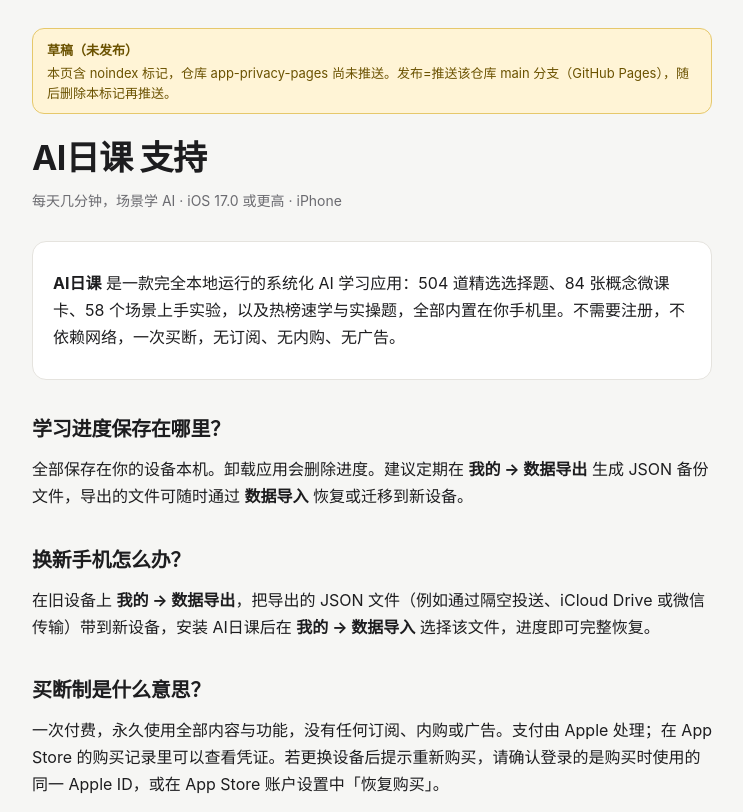
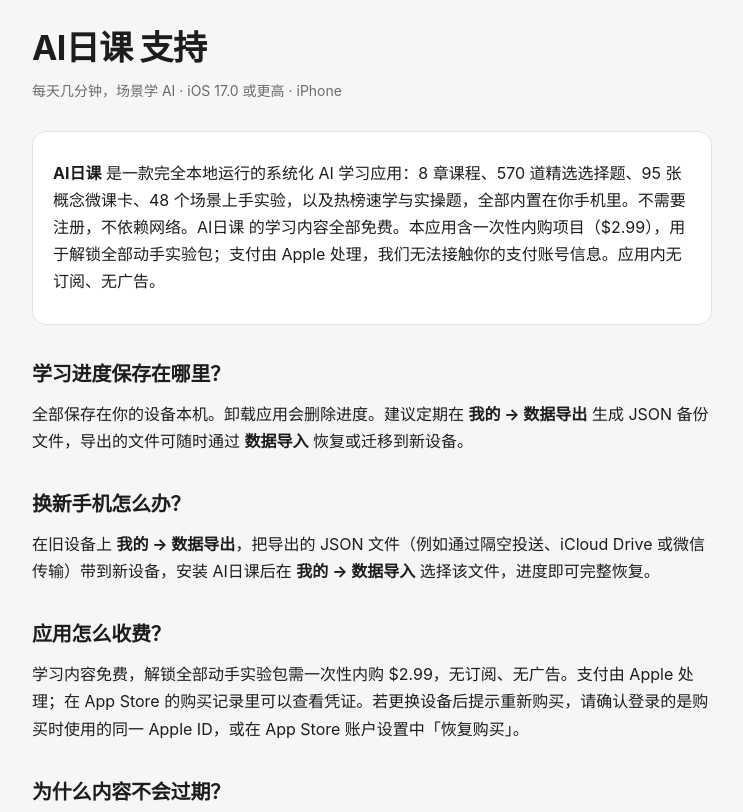
Before and after one commit to loong1024/app-privacy-pages, a plain HTML site: page aidaily/index.html in a window 1280 px wide. Shown: the top 812 px of the page, without its empty margins (268-1011 px from the left). Drawn offline with Linux system fonts and the light colour scheme.

Commit message:
aidaily: 支持页提审化——撤 noindex/草稿横幅，收费表述与内容数对齐现版（免费+IAP $2.99，570/95/48/8章）

```diff
--- a/aidaily/index.html
+++ b/aidaily/index.html
@@ -5,8 +5,6 @@
 <meta name="viewport" content="width=device-width, initial-scale=1">
 <title>AI日课 — 支持</title>
 <meta name="description" content="AI日课 支持页：如何保存与导出学习进度、买断制说明、设备要求与联系方式。">
-<!-- DRAFT: remove the noindex directive when this page is published. -->
-<meta name="robots" content="noindex">
 <style>
 :root{
   color-scheme:light;
@@ -30,11 +28,6 @@ body{
   -webkit-font-smoothing:antialiased;
 }
 main{max-width:720px;margin:0 auto;padding:28px 20px 56px}
-.draft{
-  background:var(--warn-bg);color:var(--warn-ink);border:1px solid var(--warn-line);
-  border-radius:12px;padding:10px 14px;font-size:13px;font-weight:600;margin-bottom:24px;
-}
-.draft span{font-weight:400;display:block;margin-top:3px;letter-spacing:0;line-height:1.5}
 h1{font-size:clamp(26px,7vw,34px);line-height:1.2;letter-spacing:-.02em;margin-bottom:6px}
 .sub{color:var(--muted);font-size:14px;margin-bottom:28px}
 h2{font-size:20px;margin:32px 0 10px;letter-spacing:-.01em}
@@ -49,14 +42,11 @@ footer{margin-top:40px;padding-top:18px;border-top:1px solid var(--line);color:v
 </head>
 <body>
 <main>
-<div class="draft">草稿（未发布）
-<span>本页含 noindex 标记，仓库 app-privacy-pages 尚未推送。发布=推送该仓库 main 分支（GitHub Pages），随后删除本标记再推送。</span></div>
-
 <h1>AI日课 支持</h1>
 <p class="sub">每天几分钟，场景学 AI · iOS 17.0 或更高 · iPhone</p>
 
 <div class="card">
-<p><strong>AI日课</strong> 是一款完全本地运行的系统化 AI 学习应用：504 道精选选择题、84 张概念微课卡、58 个场景上手实验，以及热榜速学与实操题，全部内置在你手机里。不需要注册，不依赖网络，一次买断，无订阅、无内购、无广告。</p>
+<p><strong>AI日课</strong> 是一款完全本地运行的系统化 AI 学习应用：8 章课程、570 道精选选择题、95 张概念微课卡、48 个场景上手实验，以及热榜速学与实操题，全部内置在你手机里。不需要注册，不依赖网络。AI日课 的学习内容全部免费。本应用含一次性内购项目（$2.99），用于解锁全部动手实验包；支付由 Apple 处理，我们无法接触你的支付账号信息。应用内无订阅、无广告。</p>
 </div>
 
 <h2>学习进度保存在哪里？</h2>
@@ -65,8 +55,8 @@ footer{margin-top:40px;padding-top:18px;border-top:1px solid var(--line);color:v
 <h2>换新手机怎么办？</h2>
 <p>在旧设备上 <strong>我的 → 数据导出</strong>，把导出的 JSON 文件（例如通过隔空投送、iCloud Drive 或微信传输）带到新设备，安装 AI日课后在 <strong>我的 → 数据导入</strong> 选择该文件，进度即可完整恢复。</p>
 
-<h2>买断制是什么意思？</h2>
-<p>一次付费，永久使用全部内容与功能，没有任何订阅、内购或广告。支付由 Apple 处理；在 App Store 的购买记录里可以查看凭证。若更换设备后提示重新购买，请确认登录的是购买时使用的同一 Apple ID，或在 App Store 账户设置中「恢复购买」。</p>
+<h2>应用怎么收费？</h2>
+<p>学习内容免费，解锁全部动手实验包需一次性内购 $2.99，无订阅、无广告。支付由 Apple 处理；在 App Store 的购买记录里可以查看凭证。若更换设备后提示重新购买，请确认登录的是购买时使用的同一 Apple ID，或在 App Store 账户设置中「恢复购买」。</p>
 
 <h2>为什么内容不会过期？</h2>
 <p>除热榜内容（90 天时效、过期自动归档）外，题库、概念卡与实验全部常青内置，随应用永久可用。热榜内容会在应用更新时替换为新的 90 天批次。</p>
```
